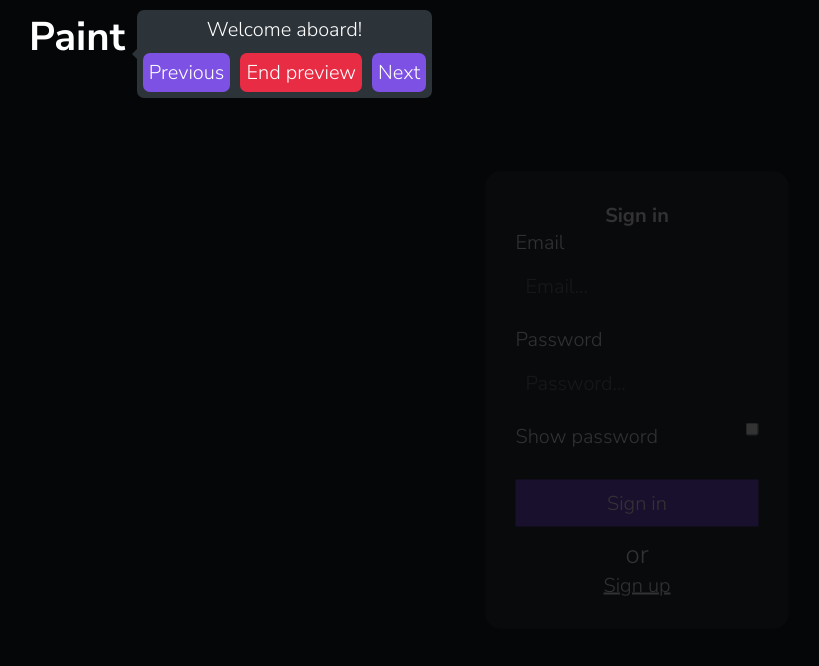
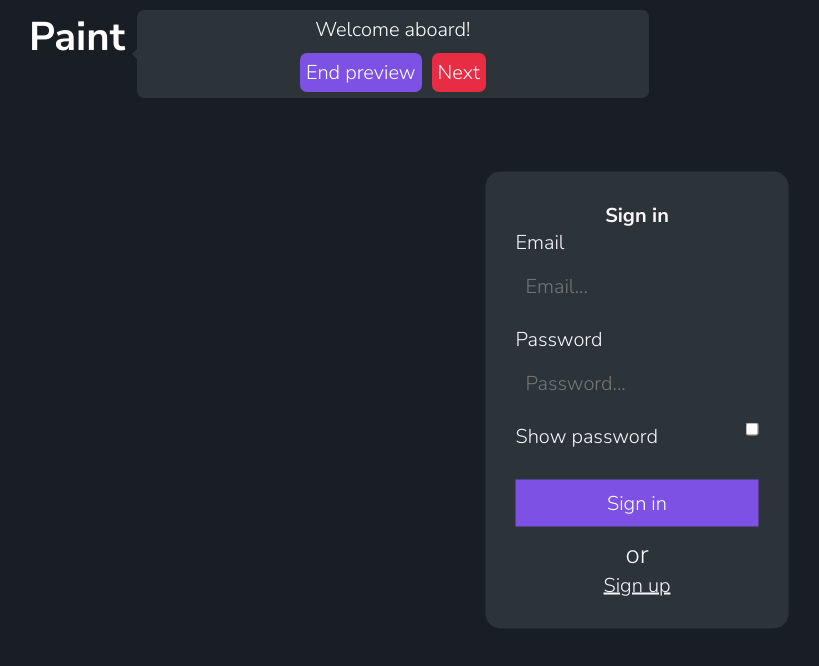
Before and after one commit to donkey-hott/Vue-mini-paint, a Vue app: page /sign-in in a window 1280 px wide. Shown: the top 666 px of the page, without its empty margins (3-822 px from the left). Built offline with nearby package versions, Linux system fonts and the light colour scheme; no server answers; the database is empty.

Commit message:
fix wrong displaying of the tooltip window  after authorization

```diff
--- a/src/components/Onboarding.vue
+++ b/src/components/Onboarding.vue
@@ -1,26 +1,25 @@
 <template>
-  <div ref="tooltipElement" class="tooltip">
+  <div
+    :style="`left: ${tooltipPosition.left}px; top: ${tooltipPosition.top}px;`"
+    ref="tooltipElement"
+    class="tooltip"
+  >
     <span class="tooltip__text">{{ currentStep?.textContent }}</span>
     <div class="tooltip__buttons">
-      <button @click="decrementStep">Previous</button>
       <button @click="endOnboarding">End preview</button>
       <button v-show="!isLastStep" @click="incrementStep">Next</button>
     </div>
   </div>
   <teleport to="body">
-    <overlay :show="true"></overlay>
+    <overlay :show="false"></overlay>
   </teleport>
 </template>
 
 <script lang="ts">
 import { useStore } from "@/store";
 import { ActionTypes } from "@/store/modules/auth/actions/action-types";
-import { computed, defineComponent, onMounted, ref, watch } from "vue";
+import { computed, defineComponent, ref, watch } from "vue";
 import { useRouter } from "vue-router";
-/* TODO: написать компьютед для позиционирования тултипа так, чтобы он не зависел от
-других вычисляемых свойств */
-/* TODO: rewrite "fadeElement" call so that it doesn't violate SRP */
-/* TODO: change caption of the "next" button in last card to "done" or just hide it */
 
 export default defineComponent({
   setup() {
@@ -37,28 +36,57 @@ export default defineComponent({
       return store.state.onboarding.showOnboarding;
     });
 
-    const currentElement = computed(() => {
-      return document.getElementById(currentStep.value?.elementId);
-    });
+    const currentElement = ref<HTMLElement | null>(
+      document.getElementById(steps?.value[0].elementId)
+    );
 
     const isLastStep = computed(() => {
       return steps.value.length - 1 === stepIndex.value;
     });
 
-    function positionTooltip() {
-      if (!currentElement.value || !tooltipElement.value) return;
+    const currentStep = computed(() => {
+      return steps.value[stepIndex.value];
+    });
+
+    /* fires after "incrementStep" function */
+    watch(currentStep, () => {
+      const route = currentStep.value.nextRoute;
+      if (!route) return;
+
+      router.push(route).then(() => {
+        setElement();
+      });
+    });
+
+    function setElement() {
+      currentElement.value = document.getElementById(
+        currentStep.value?.elementId
+      );
+    }
+
+    const tooltipPosition = computed(() => {
+      const position = {
+        left: 0,
+        top: 0,
+      };
+
+      if (!currentElement.value || !tooltipElement.value) return position;
       const clientRect = currentElement.value.getBoundingClientRect();
+      const INDENT_FROM_TOOLTIP = 10;
 
-      tooltipElement.value.style.left = `${
-        clientRect.right + document.documentElement.scrollLeft + 10
-      }px`;
-      tooltipElement.value.style.top = `${
-        clientRect.top + document.documentElement.scrollTop
-      }px`;
+      position.left =
+        clientRect.right +
+        document.documentElement.scrollLeft +
+        INDENT_FROM_TOOLTIP;
+      position.top = clientRect.top + document.documentElement.scrollTop;
 
+      return position;
+    });
+
+    watch(tooltipPosition, (position) => {
       highlightElement();
-      scrollToElement(clientRect.top + document.documentElement.scrollTop);
-    }
+      scrollToElement(position.top);
+    });
 
     function highlightElement() {
       if (!tooltipElement.value || !currentElement.value) return;
@@ -69,10 +97,6 @@ export default defineComponent({
       if (!tooltipElement.value || !currentElement.value) return;
       currentElement.value.classList.remove("highlighted-element");
     }
-
-    const currentStep = computed(() => {
-      return steps.value[stepIndex.value];
-    });
 
     function scrollToElement(position: number) {
       if (!tooltipElement.value) return;
@@ -88,14 +112,6 @@ export default defineComponent({
       stepIndex.value += 1;
     }
 
-    watch(currentStep, () => {
-      const route = currentStep.value.nextRoute;
-      if (!route) return;
-      router.push(route).then(() => {
-        positionTooltip();
-      });
-    });
-
     function endOnboarding() {
       const onboardingInfoJSON = {
         seen: true,
@@ -104,11 +120,8 @@ export default defineComponent({
       store.dispatch(ActionTypes.SET_ONBOARDING_INFO, onboardingInfoJSON);
     }
 
-    onMounted(() => {
-      positionTooltip();
-    });
-
     return {
+      tooltipPosition,
       tooltipElement,
       currentStep,
       showOnboarding,
@@ -125,7 +138,7 @@ export default defineComponent({
 
 .tooltip {
   padding: 0.3em;
-  max-width: 40%;
+  min-width: 40%;
   border-radius: 7px;
   position: absolute;
   background: #2c343a;
```
